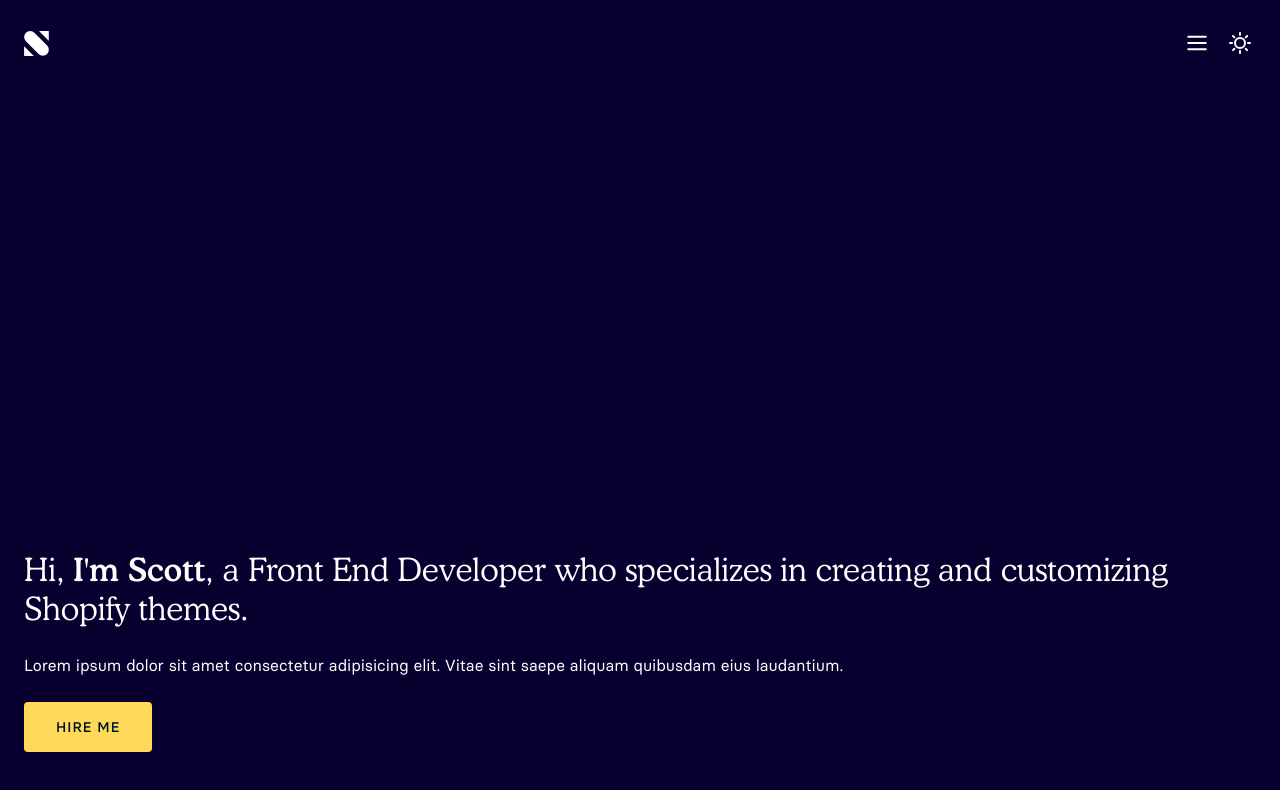
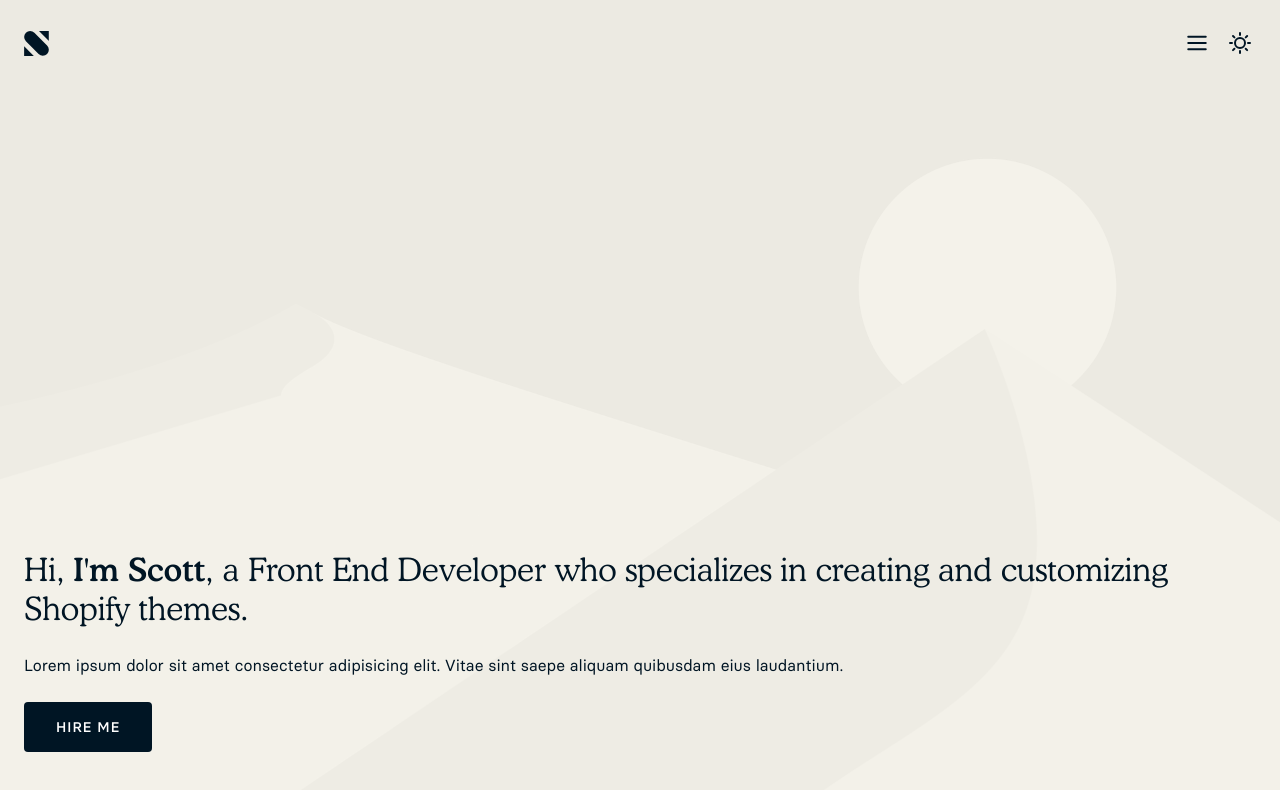
Before and after one commit to marshall993/marshall993.github.io, a plain HTML site: page index.html in a window 1280 px wide. Both pictures are taken after a click on the button 1240 px from the left and 43 px from the top of the page. Drawn offline with Linux system fonts and the light colour scheme.

Commit message:
Updates.

```diff
--- a/index.html
+++ b/index.html
@@ -57,7 +57,7 @@
   <script>
     const toggleButton = document.querySelector('[data-toggle]');
     toggleButton.addEventListener('click', function() {
-      document.body.classList.toggle('dark-mode');
+      document.body.classList.toggle('light-mode');
     });
   </script>
 </body>
--- a/styles.scss
+++ b/styles.scss
@@ -51,19 +51,21 @@
 }
 
 :root {
+  --body-color: #FFFFFF;
+  --body-overlay-opacity: 0.85;
+  --body-background-color: #020e0e;
+  --header-button-color: #FFFFFF;
+  --banner-button-color: #dfff00;
+  --banner-button-text-color: #001524;
+}
+
+.light-mode {
   --body-color: #001524;
+  --body-overlay-opacity: 0.95;
   --body-background-color: #F6F4EB;
   --header-button-color: #001524;
   --banner-button-color: #001524;
   --banner-button-text-color: #FFFFFF;
-}
-
-.dark-mode {
-  --body-color: #FFFFFF;
-  --body-background-color: #090030;
-  --header-button-color: #FFFFFF;
-  --banner-button-color: #FFD95A;
-  --banner-button-text-color: #001524;
 }
 
 body,
@@ -80,6 +82,22 @@ body {
   color: var(--body-color);
   font-family: 'Basier Circle';
   background-color: var(--body-background-color);
+  background: url('bg.jpg');
+  background-position: center;
+  background-repeat: no-repeat;
+  background-size: cover;
+  position: relative;
+
+  &:before {
+    content: "";
+    position: absolute;
+    top: 0;
+    left: 0;
+    width: 100%;
+    height: 100%;
+    background-color: var(--body-background-color);
+    opacity: var(--body-overlay-opacity);
+  }
 }
 
 /* Header */
@@ -113,6 +131,7 @@ header {
 .header__button {
   background: none;
   border: none;
+  cursor: pointer;
   padding: 0.25rem;
   line-height: 0;
   stroke: var(--header-button-color);
@@ -126,6 +145,7 @@ header {
   align-items: flex-end;
   padding: 3rem 1.5rem;
   box-sizing: border-box;
+  position: relative;
 }
 
 .banner__content {
```
Also changed, not shown: bg.jpg (added), styles.css, 2 other files.
